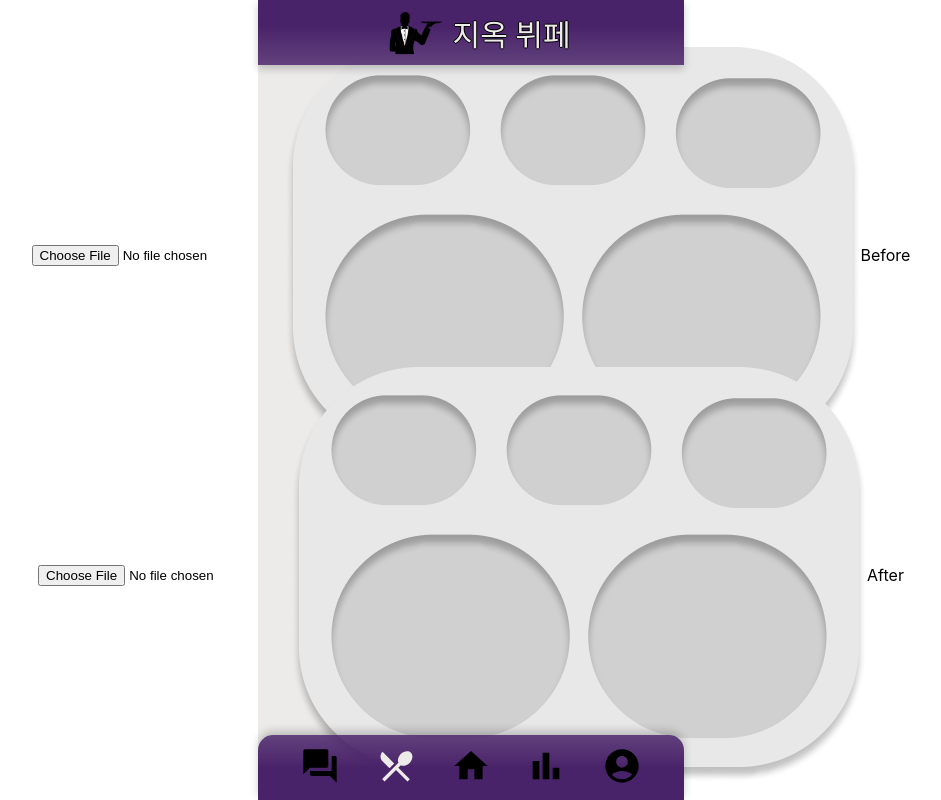
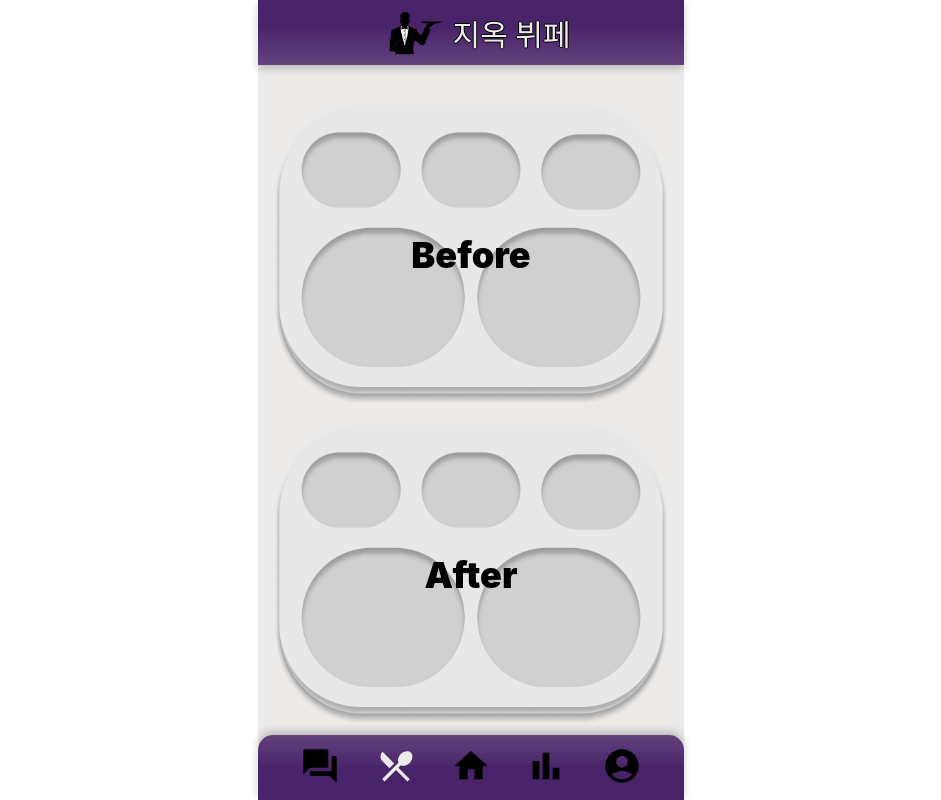
Before and after one commit to kimsj-git/hell-banquet, a React (Create React App) app in the folder usersidefront/: page /record-meal in a window 1280 px wide. Shown: the top 800 px of the page, without its empty margins (169-1110 px from the left). Built offline with nearby package versions, Linux system fonts and the light colour scheme; sample sign-in values are in the browser's storage; a web font is replaced by a local one.

Commit message:
Feat: RecordMeal 최종제출 버튼 수정

```diff
--- a/usersidefront/src/pages/RecordMeal.js
+++ b/usersidefront/src/pages/RecordMeal.js
@@ -111,8 +111,8 @@ function RecordMeal() {
       <StyledContainer style={{ marginBottom: 100, marginTop: 30 }}>
         <MealBox>
           <MealInput
-            type='file'
-            accept='image/*'
+            type="file"
+            accept="image/*"
             onChange={(event) => handleTakeImg(event, 0)}
           />
           <MealImg
@@ -137,8 +137,8 @@ function RecordMeal() {
         <MealBox>
           {/* <PlateImg src={PlateSrc}/> */}
           <MealInput
-            type='file'
-            accept='image/*'
+            type="file"
+            accept="image/*"
             onChange={(event) => handleTakeImg(event, 1)}
           />
           <MealImg
@@ -156,19 +156,26 @@ function RecordMeal() {
                 style={sytleForButton}
                 onClick={(event) => handleUploadImg(event, 0)}
               />
-              <ReplayIcon color='primary' style={sytleForRetryButton} />
+              <ReplayIcon color="primary" style={sytleForRetryButton} />
             </>
           )}
         </MealBox>
+        {isUploaded[0] !== false && isUploaded[1] !== false ? (
+          <>
             <MessageBox>정말 제출하시겠습니까?</MessageBox>
             <Button
-          variant='contained'
+              variant="contained"
               style={{ width: "40%", backgroundColor: "#950101" }}
-          size='large'
+              size="large"
               onClick={handleSubmit}
             >
               <TypoStyle>예</TypoStyle>
             </Button>
+          </>
+        ) : (
+          <></>
+        )}
+        {/* <TextField type='file' accept='image/*' onChange={handleUploadImg} />, */}
       </StyledContainer>
     </>
   );
@@ -230,10 +237,10 @@ const MealBox = styled.label`
   position: relative;
   justify-content: center;
   align-items: center;
-  background-image: url(${PlateSrc};
-  background-size: "contain";
-  background-repeat: "no-repeat";
-  background-position: "center";;;;;;;;;
+  background-image: url(${PlateSrc});
+  background-size: contain;
+  background-repeat:no-repeat;
+  background-position: center;
 `;
 
 const MealInput = styled.input`
```
Lines whose indentation alone changed are shown as unchanged.
